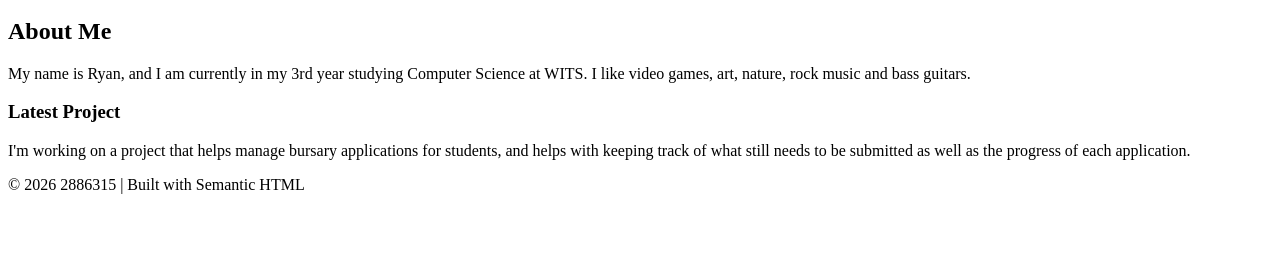
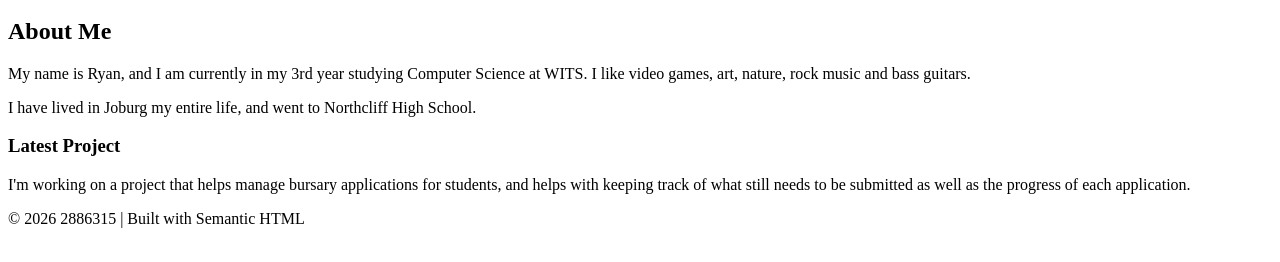
Before and after one commit to r-fletcher-student/2886315-portfolio, a plain HTML site: page index.html in a window 1280 px wide. Shown: the part 136-398 px from the top of the page. Drawn offline with Linux system fonts and the light colour scheme.

Commit message:
Added a paragraph to About Me section.

```diff
--- a/index.html
+++ b/index.html
@@ -18,6 +18,7 @@
         <section>
             <h2>About Me</h2>
             <p>My name is Ryan, and I am currently in my 3rd year studying Computer Science at WITS. I like video games, art, nature, rock music and bass guitars.</p>
+            <p>I have lived in Joburg my entire life, and went to Northcliff High School.</p>
             <article>
                 <h3>Latest Project</h3>
                 <p>I'm working on a project that helps manage bursary applications for students, and helps with keeping track of what still needs to be submitted as well as the progress of each application.</p>
```
